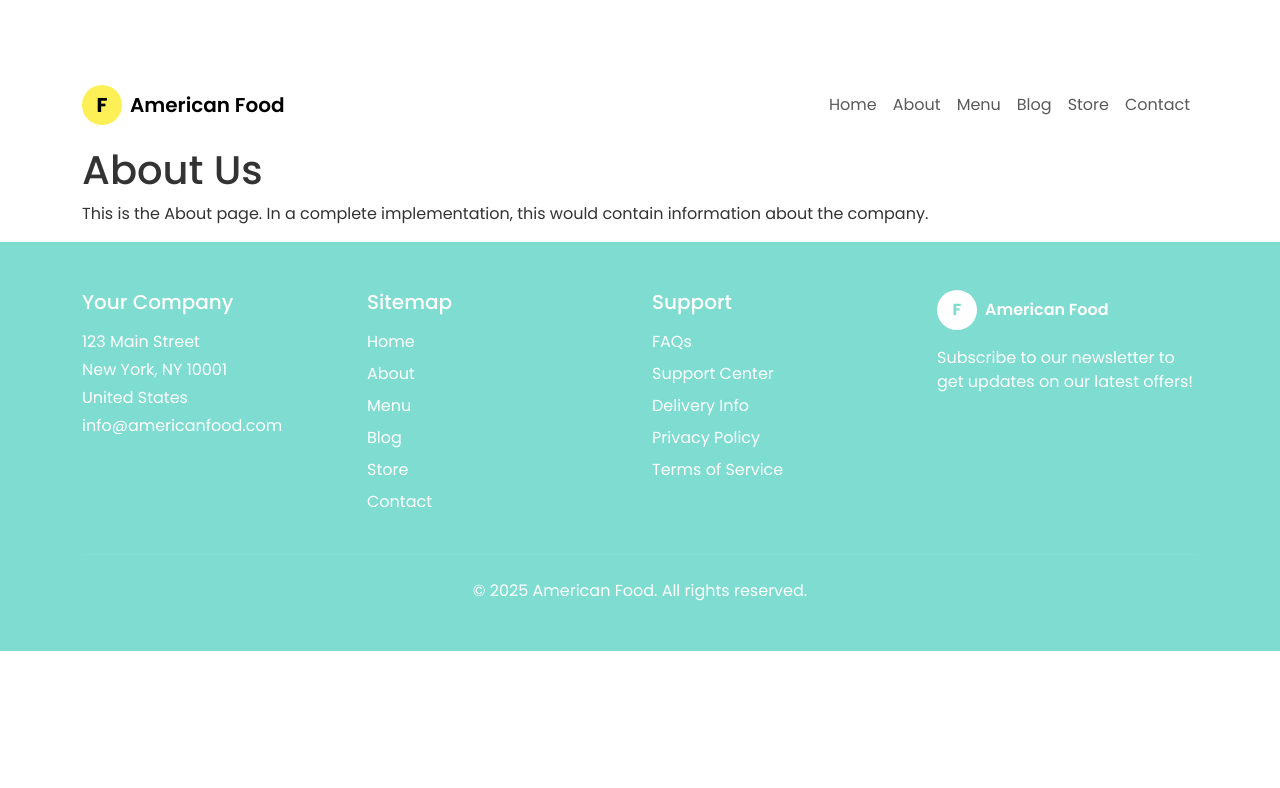
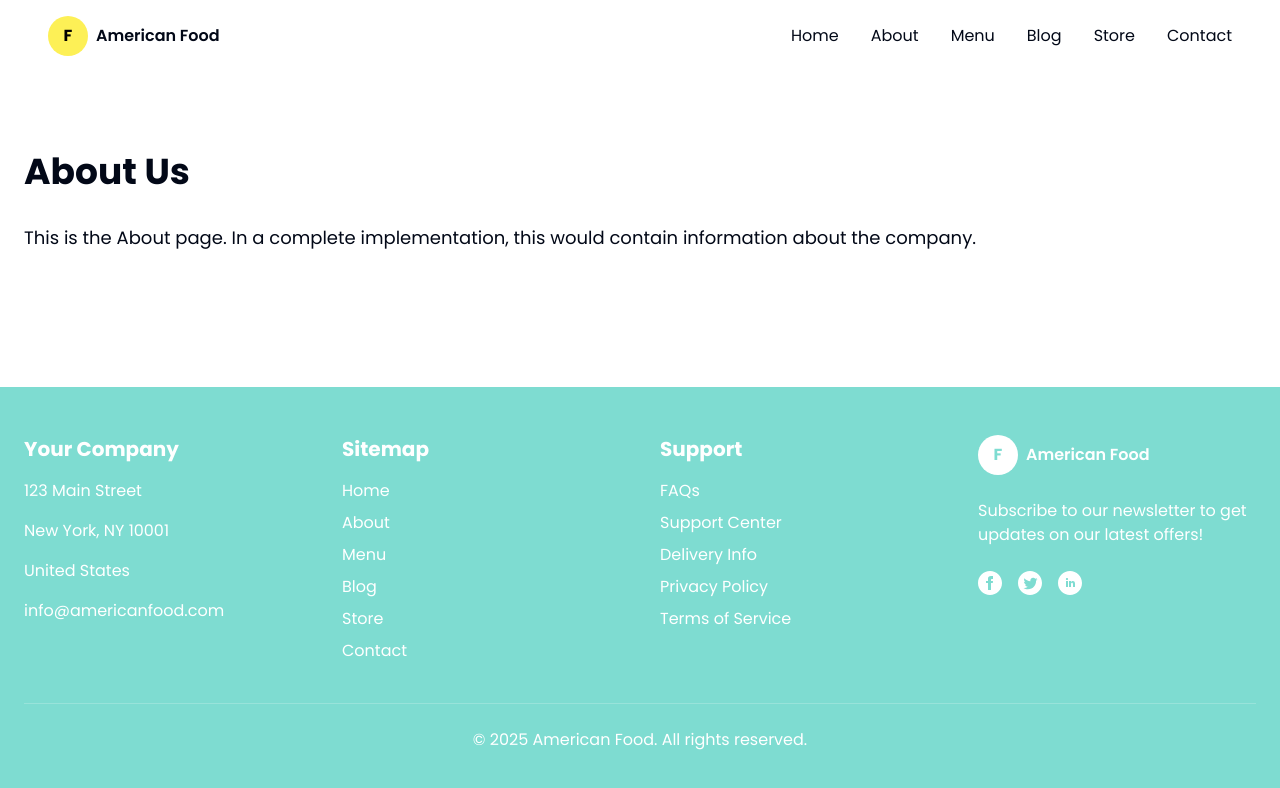
Before and after one commit to TienVo17/react-template-genesis-kit, a React (Vite) app: page /about in a window 1280 px wide. Shown: the top 788 px of the page. Built offline with nearby package versions, Linux system fonts and the light colour scheme.

Commit message:
Reverted to edit edt-d58204a5-c12f-4940-b211-1fc2851757ba: "Create React app template"

```diff
--- a/package.json
+++ b/package.json
@@ -40,7 +40,6 @@
     "@radix-ui/react-toggle-group": "^1.1.0",
     "@radix-ui/react-tooltip": "^1.1.4",
     "@tanstack/react-query": "^5.56.2",
-    "bootstrap": "^5.3.3",
     "class-variance-authority": "^0.7.1",
     "clsx": "^2.1.1",
     "cmdk": "^1.0.0",
--- a/src/components/Footer.tsx
+++ b/src/components/Footer.tsx
@@ -4,62 +4,72 @@ import { Link } from 'react-router-dom';
 
 const Footer = () => {
   return (
-    <footer className="bg-primary-custom text-white py-5">
-      <div className="container">
-        <div className="row gy-4">
-          <div className="col-md-6 col-lg-3">
-            <h5 className="mb-3">Your Company</h5>
-            <p className="mb-1">123 Main Street</p>
-            <p className="mb-1">New York, NY 10001</p>
-            <p className="mb-1">United States</p>
-            <p className="mb-1">info@americanfood.com</p>
+    <footer className="bg-food-teal text-white py-12">
+      <div className="container mx-auto px-6">
+        <div className="grid grid-cols-1 md:grid-cols-4 gap-10">
+          <div>
+            <h3 className="text-xl font-bold mb-4">Your Company</h3>
+            <p className="mb-4">123 Main Street</p>
+            <p className="mb-4">New York, NY 10001</p>
+            <p className="mb-4">United States</p>
+            <p className="mb-4">info@americanfood.com</p>
           </div>
 
-          <div className="col-md-6 col-lg-3">
-            <h5 className="mb-3">Sitemap</h5>
-            <ul className="list-unstyled">
-              <li className="mb-2"><Link to="/" className="text-white text-decoration-none">Home</Link></li>
-              <li className="mb-2"><Link to="/about" className="text-white text-decoration-none">About</Link></li>
-              <li className="mb-2"><Link to="/menu" className="text-white text-decoration-none">Menu</Link></li>
-              <li className="mb-2"><Link to="/blog" className="text-white text-decoration-none">Blog</Link></li>
-              <li className="mb-2"><Link to="/store" className="text-white text-decoration-none">Store</Link></li>
-              <li className="mb-2"><Link to="/contact" className="text-white text-decoration-none">Contact</Link></li>
+          <div>
+            <h3 className="text-xl font-bold mb-4">Sitemap</h3>
+            <ul className="space-y-2">
+              <li><Link to="/" className="hover:underline">Home</Link></li>
+              <li><Link to="/about" className="hover:underline">About</Link></li>
+              <li><Link to="/menu" className="hover:underline">Menu</Link></li>
+              <li><Link to="/blog" className="hover:underline">Blog</Link></li>
+              <li><Link to="/store" className="hover:underline">Store</Link></li>
+              <li><Link to="/contact" className="hover:underline">Contact</Link></li>
             </ul>
           </div>
 
-          <div className="col-md-6 col-lg-3">
-            <h5 className="mb-3">Support</h5>
-            <ul className="list-unstyled">
-              <li className="mb-2"><a href="#" className="text-white text-decoration-none">FAQs</a></li>
-              <li className="mb-2"><a href="#" className="text-white text-decoration-none">Support Center</a></li>
-              <li className="mb-2"><a href="#" className="text-white text-decoration-none">Delivery Info</a></li>
-              <li className="mb-2"><a href="#" className="text-white text-decoration-none">Privacy Policy</a></li>
-              <li className="mb-2"><a href="#" className="text-white text-decoration-none">Terms of Service</a></li>
+          <div>
+            <h3 className="text-xl font-bold mb-4">Support</h3>
+            <ul className="space-y-2">
+              <li><a href="#" className="hover:underline">FAQs</a></li>
+              <li><a href="#" className="hover:underline">Support Center</a></li>
+              <li><a href="#" className="hover:underline">Delivery Info</a></li>
+              <li><a href="#" className="hover:underline">Privacy Policy</a></li>
+              <li><a href="#" className="hover:underline">Terms of Service</a></li>
             </ul>
           </div>
 
-          <div className="col-md-6 col-lg-3">
-            <div className="d-flex align-items-center mb-3">
-              <div className="rounded-circle bg-white d-flex align-items-center justify-content-center text-primary-custom" style={{width: "40px", height: "40px"}}>
-                <span className="fw-bold">F</span>
+          <div>
+            <div className="flex items-center gap-2 mb-6">
+              <div className="h-10 w-10 rounded-full bg-white flex items-center justify-center text-food-teal font-bold">
+                F
               </div>
-              <span className="ms-2 fw-semibold">American Food</span>
+              <span className="font-semibold text-white">American Food</span>
             </div>
 
-            <p className="mb-3">Subscribe to our newsletter to get updates on our latest offers!</p>
+            <p className="mb-6">Subscribe to our newsletter to get updates on our latest offers!</p>
 
-            <div className="d-flex gap-3 mb-3">
-              <a href="#" className="text-white"><i className="bi bi-facebook"></i></a>
-              <a href="#" className="text-white"><i className="bi bi-twitter"></i></a>
-              <a href="#" className="text-white"><i className="bi bi-instagram"></i></a>
+            <div className="flex gap-4 mb-8">
+              <a href="#" className="text-white hover:text-gray-200">
+                <svg xmlns="http://www.w3.org/2000/svg" width="24" height="24" viewBox="0 0 24 24" fill="currentColor">
+                  <path d="M12 0c-6.627 0-12 5.373-12 12s5.373 12 12 12 12-5.373 12-12-5.373-12-12-12zm3 8h-1.35c-.538 0-.65.221-.65.778v1.222h2l-.209 2h-1.791v7h-3v-7h-2v-2h2v-2.308c0-1.769.931-2.692 3.029-2.692h1.971v3z"/>
+                </svg>
+              </a>
+              <a href="#" className="text-white hover:text-gray-200">
+                <svg xmlns="http://www.w3.org/2000/svg" width="24" height="24" viewBox="0 0 24 24" fill="currentColor">
+                  <path d="M12 0c-6.627 0-12 5.373-12 12s5.373 12 12 12 12-5.373 12-12-5.373-12-12-12zm6.066 9.645c.183 4.04-2.83 8.544-8.164 8.544-1.622 0-3.131-.476-4.402-1.291 1.524.18 3.045-.244 4.252-1.189-1.256-.023-2.317-.854-2.684-1.995.451.086.895.061 1.298-.049-1.381-.278-2.335-1.522-2.304-2.853.388.215.83.344 1.301.359-1.279-.855-1.641-2.544-.889-3.835 1.416 1.738 3.533 2.881 5.92 3.001-.419-1.796.944-3.527 2.799-3.527.825 0 1.572.349 2.096.907.654-.128 1.27-.368 1.824-.697-.215.671-.67 1.233-1.263 1.589.581-.07 1.135-.224 1.649-.453-.384.578-.87 1.084-1.433 1.489z"/>
+                </svg>
+              </a>
+              <a href="#" className="text-white hover:text-gray-200">
+                <svg xmlns="http://www.w3.org/2000/svg" width="24" height="24" viewBox="0 0 24 24" fill="currentColor">
+                  <path d="M12 0c-6.627 0-12 5.373-12 12s5.373 12 12 12 12-5.373 12-12-5.373-12-12-12zm-2 16h-2v-6h2v6zm-1-6.891c-.607 0-1.1-.496-1.1-1.109 0-.612.492-1.109 1.1-1.109s1.1.497 1.1 1.109c0 .613-.493 1.109-1.1 1.109zm8 6.891h-1.998v-2.861c0-1.881-2.002-1.722-2.002 0v2.861h-2v-6h2v1.093c.872-1.616 4-1.736 4 1.548v3.359z"/>
+                </svg>
+              </a>
             </div>
           </div>
         </div>
 
-        <hr className="my-4 border-white border-opacity-25" />
-
-        <div className="text-center">
-          <p className="mb-0">&copy; {new Date().getFullYear()} American Food. All rights reserved.</p>
+        <div className="border-t border-white/20 mt-10 pt-6 text-center">
+          <p>&copy; {new Date().getFullYear()} American Food. All rights reserved.</p>
         </div>
       </div>
     </footer>
--- a/src/components/Navbar.tsx
+++ b/src/components/Navbar.tsx
@@ -4,46 +4,37 @@ import { Link } from 'react-router-dom';
 
 const Navbar = () => {
   return (
-    <nav className="navbar navbar-expand-lg navbar-light bg-white py-3">
-      <div className="container">
-        <Link to="/" className="navbar-brand d-flex align-items-center">
-          <div className="rounded-circle bg-accent-custom d-flex align-items-center justify-content-center" style={{width: "40px", height: "40px"}}>
-            <span className="fw-bold">F</span>
-          </div>
-          <span className="ms-2 fw-semibold">American Food</span>
+    <nav className="py-4 px-6 md:px-12 flex items-center justify-between">
+      <div className="flex items-center gap-2">
+        <div className="h-10 w-10 rounded-full bg-food-yellow flex items-center justify-center text-black font-bold">
+          F
+        </div>
+        <span className="font-semibold">American Food</span>
+      </div>
+
+      <div className="hidden md:flex items-center gap-8">
+        <Link to="/" className="hover:text-food-purple transition-colors">
+          Home
         </Link>
+        <Link to="/about" className="hover:text-food-purple transition-colors">
+          About
+        </Link>
+        <Link to="/menu" className="hover:text-food-purple transition-colors">
+          Menu
+        </Link>
+        <Link to="/blog" className="hover:text-food-purple transition-colors">
+          Blog
+        </Link>
+        <Link to="/store" className="hover:text-food-purple transition-colors">
+          Store
+        </Link>
+        <Link to="/contact" className="hover:text-food-purple transition-colors">
+          Contact
+        </Link>
+      </div>
 
-        <button
-          className="navbar-toggler"
-          type="button"
-          data-bs-toggle="collapse"
-          data-bs-target="#navbarNav"
-        >
-          <span className="navbar-toggler-icon"></span>
-        </button>
-
-        <div className="collapse navbar-collapse" id="navbarNav">
-          <ul className="navbar-nav ms-auto">
-            <li className="nav-item">
-              <Link to="/" className="nav-link">Home</Link>
-            </li>
-            <li className="nav-item">
-              <Link to="/about" className="nav-link">About</Link>
-            </li>
-            <li className="nav-item">
-              <Link to="/menu" className="nav-link">Menu</Link>
-            </li>
-            <li className="nav-item">
-              <Link to="/blog" className="nav-link">Blog</Link>
-            </li>
-            <li className="nav-item">
-              <Link to="/store" className="nav-link">Store</Link>
-            </li>
-            <li className="nav-item">
-              <Link to="/contact" className="nav-link">Contact</Link>
-            </li>
-          </ul>
-        </div>
+      <div className="block md:hidden">
+        <button className="text-2xl">☰</button>
       </div>
     </nav>
   );
--- a/src/index.css
+++ b/src/index.css
@@ -1,33 +1,100 @@
 
 @import url('https://fonts.googleapis.com/css2?family=Poppins:wght@300;400;500;600;700&display=swap');
-@import 'bootstrap/dist/css/bootstrap.min.css';
 
-:root {
-  --primary-color: #7EDCD1;
-  --secondary-color: #A072BC;
-  --accent-color: #FDF056;
-  --pink-color: #E17F93;
-  --text-color: #333;
-  --light-bg: #f8f9fa;
+@tailwind base;
+@tailwind components;
+@tailwind utilities;
+
+@layer base {
+  :root {
+    --background: 0 0% 100%;
+    --foreground: 222.2 84% 4.9%;
+
+    --card: 0 0% 100%;
+    --card-foreground: 222.2 84% 4.9%;
+
+    --popover: 0 0% 100%;
+    --popover-foreground: 222.2 84% 4.9%;
+
+    --primary: 222.2 47.4% 11.2%;
+    --primary-foreground: 210 40% 98%;
+
+    --secondary: 210 40% 96.1%;
+    --secondary-foreground: 222.2 47.4% 11.2%;
+
+    --muted: 210 40% 96.1%;
+    --muted-foreground: 215.4 16.3% 46.9%;
+
+    --accent: 210 40% 96.1%;
+    --accent-foreground: 222.2 47.4% 11.2%;
+
+    --destructive: 0 84.2% 60.2%;
+    --destructive-foreground: 210 40% 98%;
+
+    --border: 214.3 31.8% 91.4%;
+    --input: 214.3 31.8% 91.4%;
+    --ring: 222.2 84% 4.9%;
+
+    --radius: 0.5rem;
+
+    --sidebar-background: 0 0% 98%;
+    --sidebar-foreground: 240 5.3% 26.1%;
+    --sidebar-primary: 240 5.9% 10%;
+    --sidebar-primary-foreground: 0 0% 98%;
+    --sidebar-accent: 240 4.8% 95.9%;
+    --sidebar-accent-foreground: 240 5.9% 10%;
+    --sidebar-border: 220 13% 91%;
+    --sidebar-ring: 217.2 91.2% 59.8%;
+  }
+
+  .dark {
+    --background: 222.2 84% 4.9%;
+    --foreground: 210 40% 98%;
+
+    --card: 222.2 84% 4.9%;
+    --card-foreground: 210 40% 98%;
+
+    --popover: 222.2 84% 4.9%;
+    --popover-foreground: 210 40% 98%;
+
+    --primary: 210 40% 98%;
+    --primary-foreground: 222.2 47.4% 11.2%;
+
+    --secondary: 217.2 32.6% 17.5%;
+    --secondary-foreground: 210 40% 98%;
+
+    --muted: 217.2 32.6% 17.5%;
+    --muted-foreground: 215 20.2% 65.1%;
+
+    --accent: 217.2 32.6% 17.5%;
+    --accent-foreground: 210 40% 98%;
+
+    --destructive: 0 62.8% 30.6%;
+    --destructive-foreground: 210 40% 98%;
+
+    --border: 217.2 32.6% 17.5%;
+    --input: 217.2 32.6% 17.5%;
+    --ring: 212.7 26.8% 83.9%;
+    --sidebar-background: 240 5.9% 10%;
+    --sidebar-foreground: 240 4.8% 95.9%;
+    --sidebar-primary: 224.3 76.3% 48%;
+    --sidebar-primary-foreground: 0 0% 100%;
+    --sidebar-accent: 240 3.7% 15.9%;
+    --sidebar-accent-foreground: 240 4.8% 95.9%;
+    --sidebar-border: 240 3.7% 15.9%;
+    --sidebar-ring: 217.2 91.2% 59.8%;
+  }
 }
 
-body {
-  font-family: 'Poppins', sans-serif;
-  color: var(--text-color);
-}
+@layer base {
+  * {
+    @apply border-border;
+  }
 
-.yellow-blob {
-  background-color: var(--accent-color);
-  border-radius: 40% 60% 70% 30% / 40% 50% 60% 50%;
-  position: absolute;
-  z-index: -1;
-}
-
-.teal-blob {
-  background-color: var(--primary-color);
-  border-radius: 60% 40% 30% 70% / 60% 30% 70% 40%;
-  position: absolute;
-  z-index: -1;
+  body {
+    @apply bg-background text-foreground;
+    font-family: 'Poppins', sans-serif;
+  }
 }
 
 .squiggly-line {
@@ -38,54 +105,12 @@ body {
   width: 100px;
 }
 
-.btn-primary {
-  background-color: var(--primary-color);
-  border-color: var(--primary-color);
-  color: #000;
+.yellow-blob {
+  background-color: #FDF056;
+  border-radius: 40% 60% 70% 30% / 40% 50% 60% 50%;
 }
 
-.btn-primary:hover {
-  background-color: var(--primary-color);
-  opacity: 0.9;
-  color: #000;
+.teal-blob {
+  background-color: #7EDCD1;
+  border-radius: 60% 40% 30% 70% / 60% 30% 70% 40%;
 }
-
-.btn-secondary {
-  background-color: var(--secondary-color);
-  border-color: var(--secondary-color);
-  color: white;
-}
-
-.btn-secondary:hover {
-  background-color: var(--secondary-color);
-  opacity: 0.9;
-  color: white;
-}
-
-.bg-primary-custom {
-  background-color: var(--primary-color);
-}
-
-.bg-secondary-custom {
-  background-color: var(--secondary-color);
-}
-
-.bg-accent-custom {
-  background-color: var(--accent-color);
-}
-
-.bg-pink-custom {
-  background-color: var(--pink-color);
-}
-
-.bg-light-custom {
-  background-color: var(--light-bg);
-}
-
-.text-primary-custom {
-  color: var(--primary-color);
-}
-
-.text-secondary-custom {
-  color: var(--secondary-color);
-}
--- a/src/pages/Blog.tsx
+++ b/src/pages/Blog.tsx
@@ -5,12 +5,12 @@ import Footer from '@/components/Footer';
 
 const Blog = () => {
   return (
-    <div className="d-flex flex-column min-vh-100">
+    <div className="min-h-screen flex flex-col">
       <Navbar />
-      <main className="flex-grow-1 py-5">
-        <div className="container">
-          <h1 className="h2 fw-bold mb-4">Blog</h1>
-          <p className="lead mb-4">
+      <main className="flex-1 py-20">
+        <div className="container mx-auto px-6">
+          <h1 className="text-4xl font-bold mb-8">Blog</h1>
+          <p className="text-lg mb-6">
             This is the Blog page. In a complete implementation, this would display blog posts and articles.
           </p>
         </div>
```
Also changed, not shown: src/App.tsx (+1 -16 lines), src/components/ContactSection.tsx (+27 -21 lines), src/components/Hero.tsx (+14 -15 lines), src/components/HowItWorks.tsx (+34 -22 lines), src/components/PopularRecipes.tsx (+15 -22 lines), src/pages/Contact.tsx (+4 -4 lines), src/pages/Menu.tsx (+5 -5 lines), 1 other file (tests, documents, lock files or other folders).
